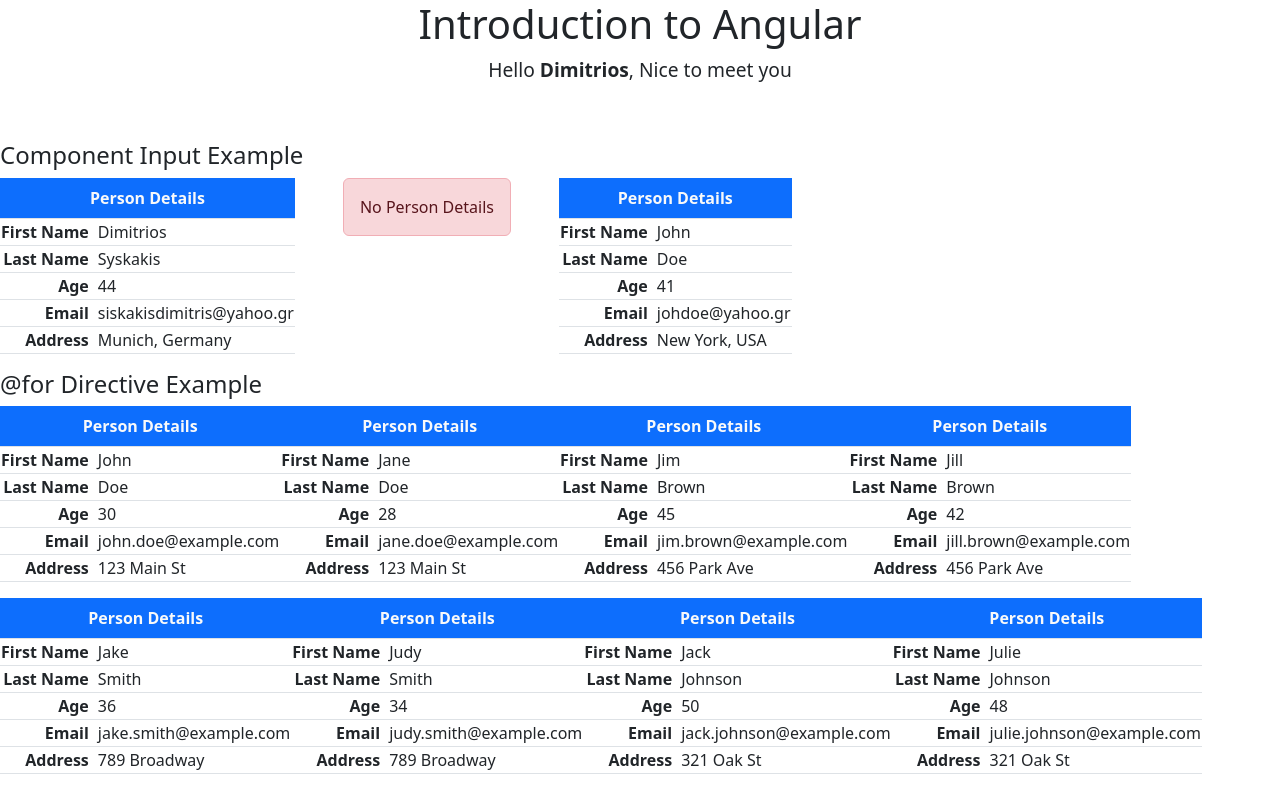
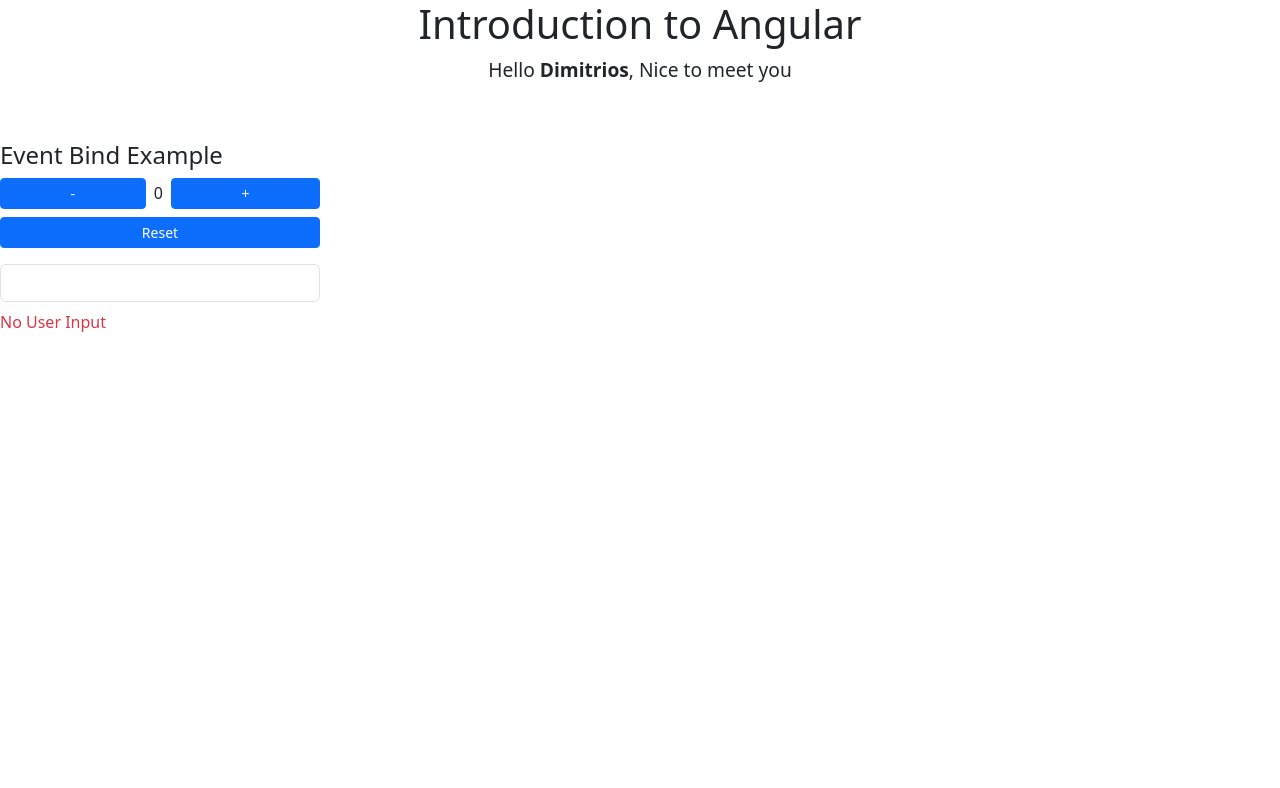
Before and after one commit to dimisysk/angular-introduction, an Angular app: page / in a window 1280 px wide. Shown: the top 788 px of the page. Built offline with nearby package versions, Linux system fonts and the light colour scheme.

Commit message:
Event Binding

```diff
--- a/src/app/app.component.html
+++ b/src/app/app.component.html
@@ -1,11 +1,12 @@
 <div class="d-flex justify-content-center align-items-center vh-50" style="flex-direction: column; text-align: center; margin-bottom: 40px;">
   <h1>Introduction to Angular</h1>
   <p style="white-space: pre-line; font-size: 1.2rem;">
-    Hello <strong>{{name}}</strong>, Nice to meet you
-  </p>
+    Hello <strong>{{name}}</strong>, Nice to meet you</p>
 </div>
 
-<h4>Component Input Example</h4>
+<app-event-bind-example></app-event-bind-example>
+
+<!-- <h4>Component Input Example</h4>
 
 <div class="d-flex gap-5 text-nowrap">
   <app-person-table [person]="person0"></app-person-table>
@@ -20,4 +21,4 @@
     <app-person-table [person]="user"></app-person-table>
   }
 
-</div>
+</div> -->
--- a/src/app/app.component.ts
+++ b/src/app/app.component.ts
@@ -1,11 +1,12 @@
 import { Component } from '@angular/core';
 import { PersonTableComponent } from './components/person-table/person-table.component';
 import { Person } from './shared/interfaces/person';
+import { EventBindExampleComponent } from './components/event-bind-example/event-bind-example.component';
 
 
 @Component({
   selector: 'app-root',
-  imports: [PersonTableComponent],
+  imports: [PersonTableComponent,EventBindExampleComponent],
   templateUrl: './app.component.html',
   styleUrl: './app.component.css'
 })
--- /dev/null
+++ b/src/app/components/event-bind-example/event-bind-example.component.html
@@ -0,0 +1,22 @@
+<h4>Event Bind Example</h4>
+
+<div class="d-flex flex-column gap-2 w-25">
+    <div class="d-flex gap-2 align-items-center">
+        <button class="btn btn-primary btn-sm flex-grow-1" (click)="decrementTimes()" >-</button>
+        <span>{{ times }}</span>
+        <button class="btn btn-primary btn-sm flex-grow-1" (click)="incrementTimes()">+</button>
+    </div>
+    <button class="btn btn-primary btn-sm" (click)="resetTimes()">Reset</button>
+
+    <div class="mt-2 mb-2 d-flex flex-column gap-2 w-55">
+        <input type="text" class="form-control"
+        (input)="onUserInput($event)" />
+        @if (!userInput) {
+            <span class="text-danger">No User Input</span>
+        } @else {
+            <span class="text-bg-info p-2 text-truncate">
+                {{ userInput }}
+            </span>
+        }
+    </div>
+</div>
--- /dev/null
+++ b/src/app/components/event-bind-example/event-bind-example.component.ts
@@ -0,0 +1,30 @@
+import { Component } from '@angular/core';
+
+@Component({
+  selector: 'app-event-bind-example',
+  imports: [],
+  templateUrl: './event-bind-example.component.html',
+  styleUrl: './event-bind-example.component.css'
+})
+export class EventBindExampleComponent {
+  times: number = 0;
+
+  userInput: string = '';
+  incrementTimes() {
+    this.times++;
+  }
+
+  decrementTimes() {
+    this.times--;
+  }
+
+  resetTimes() {
+    this.times = 0;
+  }
+
+  onUserInput(event: Event) {
+    const value = (event.target as HTMLInputElement).value;
+    this.userInput = value;
+
+  }
+}
```
Also changed, not shown: src/app/components/event-bind-example/event-bind-example.component.css (added), 1 other file (tests, documents, lock files or other folders).
